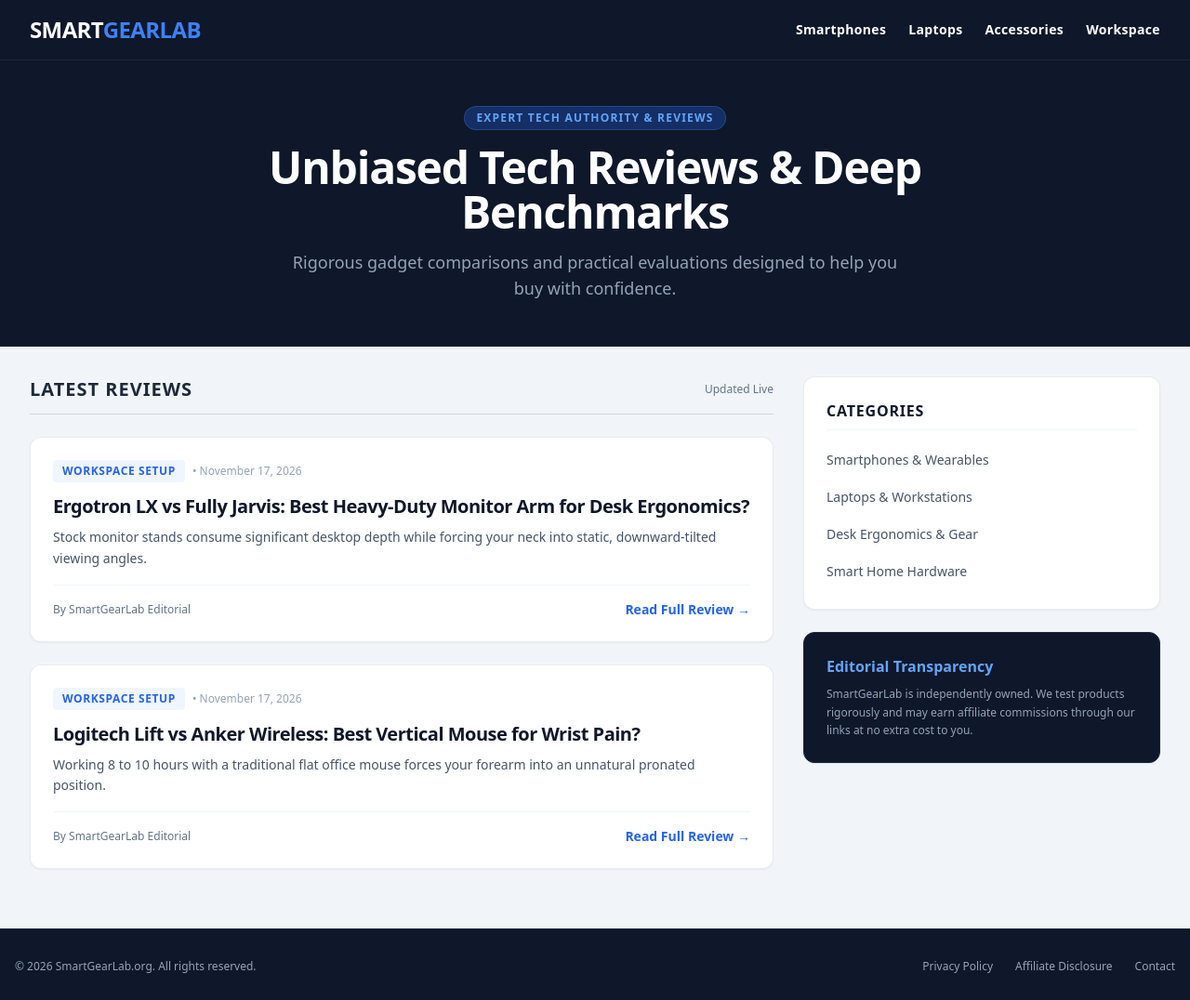
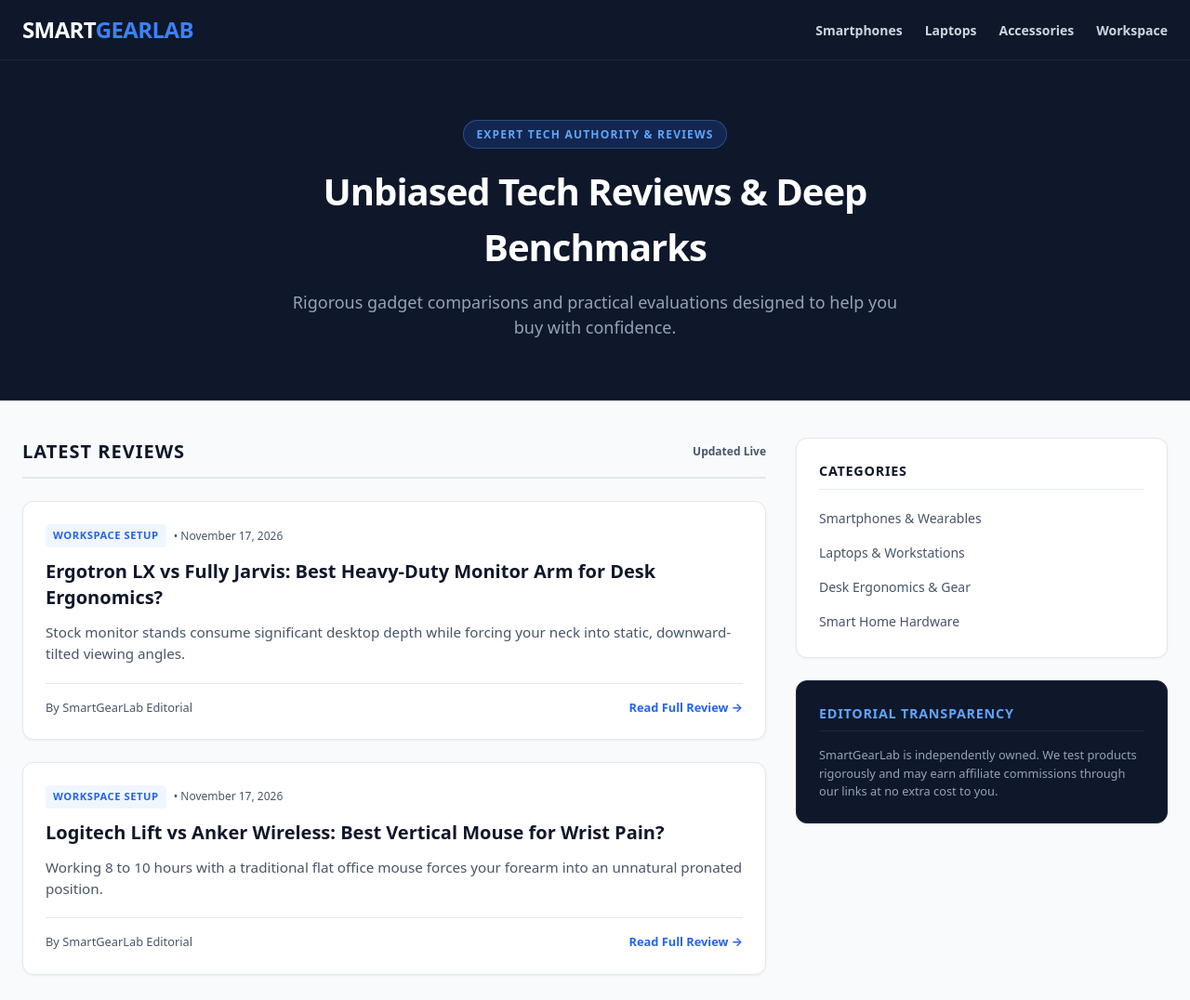
Before and after one commit to saqib4u86-crypto/smartgearlab, an Astro site: page / in a window 1280 px wide. Shown: the top 1076 px of the page at 93% size. Built offline with nearby package versions, Linux system fonts and the light colour scheme; Astro itself is replaced by a stand-in of ours.

Commit message:
Update index.astro

```diff
--- a/src/pages/index.astro
+++ b/src/pages/index.astro
@@ -1,6 +1,4 @@
 ---
-import '../styles/global.css';
-
 const siteTitle = "SmartGearLab";
 const navLinks = [
   { name: "Smartphones", url: "/smartphones" },
@@ -32,106 +30,306 @@ const featuredPosts = [
     <meta charset="UTF-8" />
     <meta name="viewport" content="width=device-width, initial-scale=1.0" />
     <title>{siteTitle} — Tech Comparisons & Gadget Reviews</title>
+    <style>
+      :root {
+        --bg-color: #f8fafc;
+        --card-bg: #ffffff;
+        --text-primary: #0f172a;
+        --text-secondary: #475569;
+        --accent-blue: #2563eb;
+        --header-bg: #0f172a;
+        --border-color: #e2e8f0;
+      }
+      * { box-sizing: border-box; margin: 0; padding: 0; }
+      body {
+        background-color: var(--bg-color);
+        color: var(--text-primary);
+        font-family: system-ui, -apple-system, BlinkMacSystemFont, "Segoe UI", Roboto, sans-serif;
+        line-height: 1.5;
+        -webkit-font-smoothing: antialiased;
+      }
+      header {
+        background-color: var(--header-bg);
+        color: #ffffff;
+        position: sticky;
+        top: 0;
+        z-index: 50;
+        border-bottom: 1px solid #1e293b;
+      }
+      .nav-container {
+        max-width: 1280px;
+        margin: 0 auto;
+        padding: 0 1.5rem;
+        height: 4rem;
+        display: flex;
+        align-items: center;
+        justify-content: space-between;
+      }
+      .logo {
+        font-size: 1.5rem;
+        font-weight: 900;
+        text-transform: uppercase;
+        color: #ffffff;
+        text-decoration: none;
+        letter-spacing: -0.025em;
+      }
+      .logo span { color: #3b82f6; }
+      nav a {
+        color: #cbd5e1;
+        text-decoration: none;
+        font-size: 0.875rem;
+        font-weight: 600;
+        margin-left: 1.5rem;
+        transition: color 0.2s;
+      }
+      nav a:hover { color: #ffffff; }
+      .hero {
+        background-color: var(--header-bg);
+        color: #ffffff;
+        padding: 4rem 1.5rem;
+        text-align: center;
+        border-bottom: 1px solid #1e293b;
+        margin-bottom: 2.5rem;
+      }
+      .hero-badge {
+        display: inline-block;
+        font-size: 0.75rem;
+        font-weight: 700;
+        text-transform: uppercase;
+        letter-spacing: 0.1em;
+        background: rgba(37, 99, 235, 0.2);
+        color: #60a5fa;
+        padding: 0.35rem 0.85rem;
+        border-radius: 9999px;
+        border: 1px solid rgba(96, 165, 250, 0.3);
+        margin-bottom: 1rem;
+      }
+      .hero h1 {
+        font-size: 2.5rem;
+        font-weight: 800;
+        margin-bottom: 1rem;
+        letter-spacing: -0.025em;
+      }
+      .hero p {
+        color: #94a3b8;
+        max-width: 42rem;
+        margin: 0 auto;
+        font-size: 1.125rem;
+      }
+      .main-layout {
+        max-width: 1280px;
+        margin: 0 auto;
+        padding: 0 1.5rem 4rem 1.5rem;
+        display: grid;
+        grid-template-columns: 1fr;
+        gap: 2rem;
+      }
+      @media (min-width: 1024px) {
+        .main-layout { grid-template-columns: 2fr 1fr; }
+      }
+      .feed-header {
+        display: flex;
+        align-items: center;
+        justify-content: space-between;
+        border-bottom: 2px solid var(--border-color);
+        padding-bottom: 0.75rem;
+        margin-bottom: 1.5rem;
+      }
+      .feed-header h2 {
+        font-size: 1.25rem;
+        font-weight: 800;
+        text-transform: uppercase;
+        letter-spacing: 0.05em;
+      }
+      .feed-header span {
+        font-size: 0.75rem;
+        color: var(--text-secondary);
+        font-weight: 600;
+      }
+      article {
+        background: var(--card-bg);
+        border-radius: 0.75rem;
+        border: 1px solid var(--border-color);
+        padding: 1.5rem;
+        margin-bottom: 1.5rem;
+        box-shadow: 0 1px 3px 0 rgba(0, 0, 0, 0.05);
+        transition: box-shadow 0.2s;
+      }
+      article:hover { box-shadow: 0 4px 6px -1px rgba(0, 0, 0, 0.05); }
+      .article-meta {
+        display: flex;
+        align-items: center;
+        gap: 0.5rem;
+        margin-bottom: 0.75rem;
+      }
+      .category-tag {
+        font-size: 0.7rem;
+        font-weight: 700;
+        text-transform: uppercase;
+        letter-spacing: 0.05em;
+        color: var(--accent-blue);
+        background: #eff6ff;
+        padding: 0.25rem 0.5rem;
+        border-radius: 0.25rem;
+      }
+      .date-text { font-size: 0.75rem; color: var(--text-secondary); }
+      article h3 a {
+        color: var(--text-primary);
+        text-decoration: none;
+        font-size: 1.25rem;
+        font-weight: 700;
+        line-height: 1.4;
+      }
+      article h3 a:hover { color: var(--accent-blue); }
+      article p {
+        color: var(--text-secondary);
+        font-size: 0.95rem;
+        margin: 0.75rem 0 1.25rem 0;
+      }
+      .article-footer {
+        border-top: 1px solid var(--border-color);
+        padding-top: 1rem;
+        display: flex;
+        align-items: center;
+        justify-content: space-between;
+        font-size: 0.8rem;
+      }
+      .author { color: var(--text-secondary); font-weight: 500; }
+      .read-more { color: var(--accent-blue); font-weight: 700; text-decoration: none; }
+      .read-more:hover { text-decoration: underline; }
+      sidebar { display: flex; flex-direction: column; gap: 1.5rem; }
+      .sidebar-card {
+        background: var(--card-bg);
+        border-radius: 0.75rem;
+        border: 1px solid var(--border-color);
+        padding: 1.5rem;
+        box-shadow: 0 1px 3px 0 rgba(0, 0, 0, 0.05);
+      }
+      .sidebar-card h3 {
+        font-size: 0.9rem;
+        font-weight: 800;
+        text-transform: uppercase;
+        letter-spacing: 0.05em;
+        margin-bottom: 1rem;
+        padding-bottom: 0.5rem;
+        border-bottom: 1px solid var(--border-color);
+      }
+      .sidebar-links { list-style: none; display: flex; flex-direction: column; gap: 0.5rem; }
+      .sidebar-links a {
+        color: var(--text-secondary);
+        text-decoration: none;
+        font-size: 0.875rem;
+        font-weight: 500;
+        display: block;
+        padding: 0.25rem 0;
+        transition: color 0.2s;
+      }
+      .sidebar-links a:hover { color: var(--accent-blue); }
+      .dark-card {
+        background: var(--header-bg);
+        color: #ffffff;
+        border: 1px solid #1e293b;
+      }
+      .dark-card h3 { color: #60a5fa; border-bottom-color: #1e293b; }
+      .dark-card p { color: #94a3b8; font-size: 0.8rem; line-height: 1.5; }
+      footer {
+        background-color: var(--header-bg);
+        color: #94a3b8;
+        padding: 2rem 1.5rem;
+        border-top: 1px solid #1e293b;
+        font-size: 0.8rem;
+      }
+      .footer-content {
+        max-width: 1280px;
+        margin: 0 auto;
+        display: flex;
+        flex-direction: column;
+        align-items: center;
+        justify-content: space-between;
+        gap: 1rem;
+      }
+      @media (min-width: 640px) {
+        .footer-content { flex-direction: row; }
+      }
+      .footer-links { display: flex; gap: 1.5rem; }
+      .footer-links a { color: #94a3b8; text-decoration: none; transition: color 0.2s; }
+      .footer-links a:hover { color: #ffffff; }
+    </style>
   </head>
-  <body class="bg-slate-100 text-slate-900 antialiased font-sans selection:bg-blue-600 selection:text-white">
+  <body>
 
     <!-- Professional Header -->
-    <header class="bg-slate-900 text-white sticky top-0 z-50 border-b border-slate-800 shadow-sm">
-      <div class="max-w-7xl mx-auto px-4 sm:px-6 lg:px-8 h-16 flex items-center justify-between">
-        <a href="/" class="text-2xl font-black tracking-tight uppercase text-white">
-          Smart<span class="text-blue-500">GearLab</span>
-        </a>
-        <nav class="hidden md:flex space-x-6 text-sm font-semibold tracking-wide">
+    <header>
+      <div class="nav-container">
+        <a href="/" class="logo">Smart<span>GearLab</span></a>
+        <nav>
           {navLinks.map(link => (
-            <a href={link.url} class="hover:text-blue-400 transition-colors">{link.name}</a>
+            <a href={link.url}>{link.name}</a>
           ))}
         </nav>
       </div>
     </header>
 
     <!-- Authority Hero Banner -->
-    <section class="bg-slate-900 text-white py-12 px-4 sm:px-6 lg:px-8 mb-8 border-b border-slate-800">
-      <div class="max-w-4xl mx-auto text-center">
-        <span class="text-xs font-bold tracking-widest uppercase bg-blue-600/30 text-blue-400 px-3 py-1 rounded-full border border-blue-500/30 mb-4 inline-block">
-          Expert Tech Authority & Reviews
-        </span>
-        <h1 class="text-3xl sm:text-5xl font-extrabold tracking-tight mb-4 leading-tight">
-          Unbiased Tech Reviews & Deep Benchmarks
-        </h1>
-        <p class="text-base sm:text-lg text-slate-400 max-w-2xl mx-auto leading-relaxed">
-          Rigorous gadget comparisons and practical evaluations designed to help you buy with confidence.
-        </p>
+    <section class="hero">
+      <div style="max-width: 800px; margin: 0 auto;">
+        <span class="hero-badge">Expert Tech Authority & Reviews</span>
+        <h1>Unbiased Tech Reviews & Deep Benchmarks</h1>
+        <p>Rigorous gadget comparisons and practical evaluations designed to help you buy with confidence.</p>
       </div>
     </section>
 
     <!-- Content Grid Layout -->
-    <main class="max-w-7xl mx-auto px-4 sm:px-6 lg:px-8 pb-16">
-      <div class="grid grid-cols-1 lg:grid-cols-3 gap-8">
-
-        <!-- Main Feed -->
-        <div class="lg:col-span-2 space-y-6">
-          <div class="flex items-center justify-between border-b border-slate-300 pb-3 mb-6">
-            <h2 class="text-xl font-bold uppercase tracking-wider text-slate-800">Latest Reviews</h2>
-            <span class="text-xs text-slate-500 font-medium">Updated Live</span>
+    <main class="main-layout">
+      <div>
+        <div class="feed-header">
+          <h2>Latest Reviews</h2>
+          <span>Updated Live</span>
         </div>
 
         {featuredPosts.map(post => (
-            <article class="bg-white rounded-xl shadow-sm border border-slate-200/80 p-6 hover:shadow-md transition-shadow">
-              <div class="flex items-center space-x-2 mb-3">
-                <span class="text-xs font-bold uppercase tracking-wider text-blue-600 bg-blue-50 px-2.5 py-1 rounded">
-                  {post.category}
-                </span>
-                <span class="text-xs text-slate-400">• {post.date}</span>
+          <article>
+            <div class="article-meta">
+              <span class="category-tag">{post.category}</span>
+              <span class="date-text">• {post.date}</span>
             </div>
-              <h3 class="text-xl font-bold tracking-tight mb-2 text-slate-900 hover:text-blue-600 transition-colors">
-                <a href={post.url}>{post.title}</a>
-              </h3>
-              <p class="text-slate-600 text-sm mb-4 leading-relaxed">
-                {post.excerpt}
-              </p>
-              <div class="pt-4 border-t border-slate-100 flex items-center justify-between">
-                <span class="text-xs font-medium text-slate-500">By SmartGearLab Editorial</span>
-                <a href={post.url} class="text-sm font-bold text-blue-600 hover:underline inline-flex items-center">
-                  Read Full Review &rarr;
-                </a>
+            <h3><a href={post.url}>{post.title}</a></h3>
+            <p>{post.excerpt}</p>
+            <div class="article-footer">
+              <span class="author">By SmartGearLab Editorial</span>
+              <a href={post.url} class="read-more">Read Full Review &rarr;</a>
             </div>
           </article>
         ))}
       </div>
 
       <!-- Sidebar -->
-        <aside class="space-y-6">
-          <div class="bg-white rounded-xl shadow-sm border border-slate-200/80 p-6">
-            <h3 class="font-bold text-base uppercase tracking-wider text-slate-900 mb-4 pb-2 border-b border-slate-100">
-              Categories
-            </h3>
-            <ul class="space-y-2 text-sm font-medium">
-              <li><a href="#" class="text-slate-600 hover:text-blue-600 block py-1.5 transition-colors">Smartphones & Wearables</a></li>
-              <li><a href="#" class="text-slate-600 hover:text-blue-600 block py-1.5 transition-colors">Laptops & Workstations</a></li>
-              <li><a href="#" class="text-slate-600 hover:text-blue-600 block py-1.5 transition-colors">Desk Ergonomics & Gear</a></li>
-              <li><a href="#" class="text-slate-600 hover:text-blue-600 block py-1.5 transition-colors">Smart Home Hardware</a></li>
+      <sidebar>
+        <div class="sidebar-card">
+          <h3>Categories</h3>
+          <ul class="sidebar-links">
+            <li><a href="#">Smartphones & Wearables</a></li>
+            <li><a href="#">Laptops & Workstations</a></li>
+            <li><a href="#">Desk Ergonomics & Gear</a></li>
+            <li><a href="#">Smart Home Hardware</a></li>
           </ul>
         </div>
 
-          <div class="bg-slate-900 text-white rounded-xl p-6 shadow-sm border border-slate-800">
-            <h3 class="font-bold text-base mb-2 text-blue-400">Editorial Transparency</h3>
-            <p class="text-xs text-slate-400 leading-relaxed">
-              SmartGearLab is independently owned. We test products rigorously and may earn affiliate commissions through our links at no extra cost to you.
-            </p>
+        <div class="sidebar-card dark-card">
+          <h3>Editorial Transparency</h3>
+          <p>SmartGearLab is independently owned. We test products rigorously and may earn affiliate commissions through our links at no extra cost to you.</p>
         </div>
-        </aside>
-
-      </div>
+      </sidebar>
     </main>
 
     <!-- Professional Footer -->
-    <footer class="bg-slate-900 text-slate-400 py-8 border-t border-slate-800 text-xs">
-      <div class="max-w-7xl mx-auto px-4 flex flex-col sm:flex-row items-center justify-between gap-4">
+    <footer>
+      <div class="footer-content">
         <p>&copy; 2026 SmartGearLab.org. All rights reserved.</p>
-        <div class="flex space-x-6">
-          <a href="#" class="hover:text-white transition-colors">Privacy Policy</a>
-          <a href="#" class="hover:text-white transition-colors">Affiliate Disclosure</a>
-          <a href="#" class="hover:text-white transition-colors">Contact</a>
+        <div class="footer-links">
+          <a href="#">Privacy Policy</a>
+          <a href="#">Affiliate Disclosure</a>
+          <a href="#">Contact</a>
         </div>
       </div>
     </footer>
```
Lines whose indentation alone changed are shown as unchanged.
